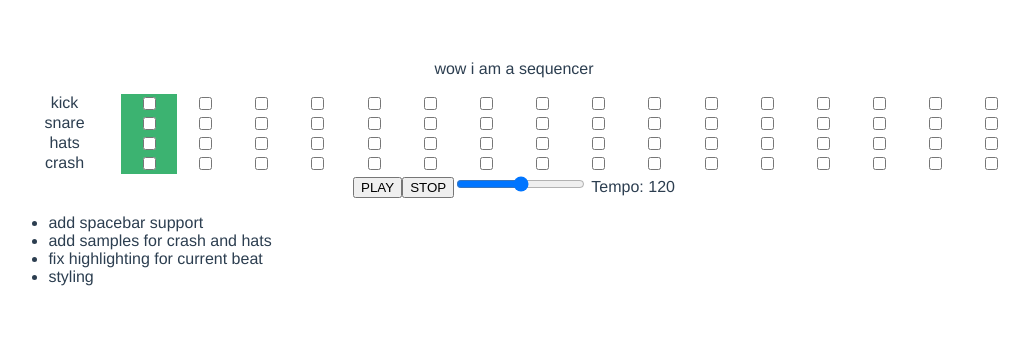
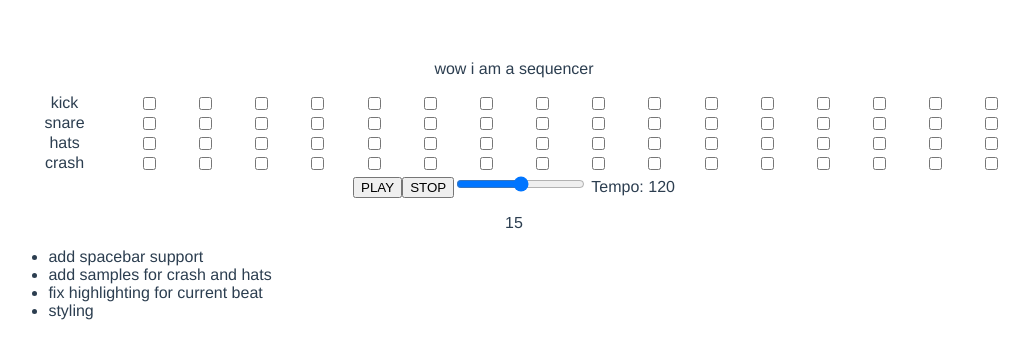
Before and after one commit to jamesoshea/vue-sequencer, a Vue app: page / in a window 1280 px wide. Shown: the top 358 px of the page, without its empty margins (126-1155 px from the left). Built offline with nearby package versions, Linux system fonts and the light colour scheme.

Commit message:
hacky solution to get everything synced

```diff
--- a/src/components/Sequencer.vue
+++ b/src/components/Sequencer.vue
@@ -15,7 +15,7 @@
           class="instrument-beat"
           v-for="(note, j) in instrument.notes"
           :key="note.beat"
-          :class="{ [j]: true, currentBeat: isCurrentBeat(note.beat) }"
+          :class="{ [j]: true, currentBeat: isCurrentBeat(j) }"
         >
           <input type="checkbox" v-model="instruments[i].notes[j].value">
         </div>
@@ -31,6 +31,7 @@
       <input type="range" min="40" max="200" step="1" v-model="tempo">
       Tempo: {{tempo}}
     </div>
+    <p>{{beat}}</p>
     <audio data-sound="kick" src="../../Kick.wav"></audio>
     <audio data-sound="snare" src="../../Snare.wav"></audio>
     <audio data-sound="hats" src="../../Hats.wav"></audio>
@@ -45,8 +46,6 @@
 </template>
 
 <script>
-let player;
-
 export default {
   name: "Sequencer",
   data() {
@@ -58,8 +57,7 @@ export default {
         { name: 'crash', notes: noteGrid() },
       ],
       tempo: 120,
-      kit: 1,
-      beat: 1,
+      beat: 15,
       player: null,
       isPlaying: false,
     }
@@ -70,23 +68,25 @@ export default {
         return;
       }
       this.isPlaying = true
-      this.beat = 1
       this.player = setInterval(() => {
-        if (this.beat === 17) this.beat = 1
+        this.beat += 1
+        if (this.beat === 16) {
+          this.beat = 0
+        }
         this.instruments.forEach((instrument) => {
-          if (!instrument.notes[this.beat - 1].value) {
+          if (!instrument.notes[this.beat].value) {
             return;
           }
+          console.log(this.beat)
           document.querySelector(`[data-sound="${instrument.name}"]`).pause()
           document.querySelector(`[data-sound="${instrument.name}"]`).currentTime = 0
           document.querySelector(`[data-sound="${instrument.name}"]`).play()
         })
-        this.beat += 1
       }, 60000 / (this.tempo * 4))
     },
     stop() {
       this.isPlaying = false
-      this.beat = 1
+      this.beat = 15
       clearInterval(this.player)
       document.querySelectorAll('audio').forEach(instrument => {
         instrument.pause()
@@ -94,7 +94,7 @@ export default {
       })
     },
     isCurrentBeat(beat) {
-      return this.beat === beat
+      return this.isPlaying && this.beat === beat
     }
   },
   mounted() {
@@ -103,7 +103,6 @@ export default {
         return
       }
       if (!this.isPlaying) {
-        console.log('wow')
         this.play()
       } else {
         this.stop()
@@ -114,6 +113,7 @@ export default {
 
 function noteGrid() {
   return [
+    {beat: 0, value: false},
     {beat: 1, value: false},
     {beat: 2, value: false},
     {beat: 3, value: false},
@@ -128,13 +128,11 @@ function noteGrid() {
     {beat: 12, value: false},
     {beat: 13, value: false},
     {beat: 14, value: false},
-    {beat: 15, value: false},
-    {beat: 16, value: false}
+    {beat: 15, value: false}
   ]
 }
 </script>
 
-<!-- Add "scoped" attribute to limit CSS to this component only -->
 <style scoped>
 
 .container {
```
